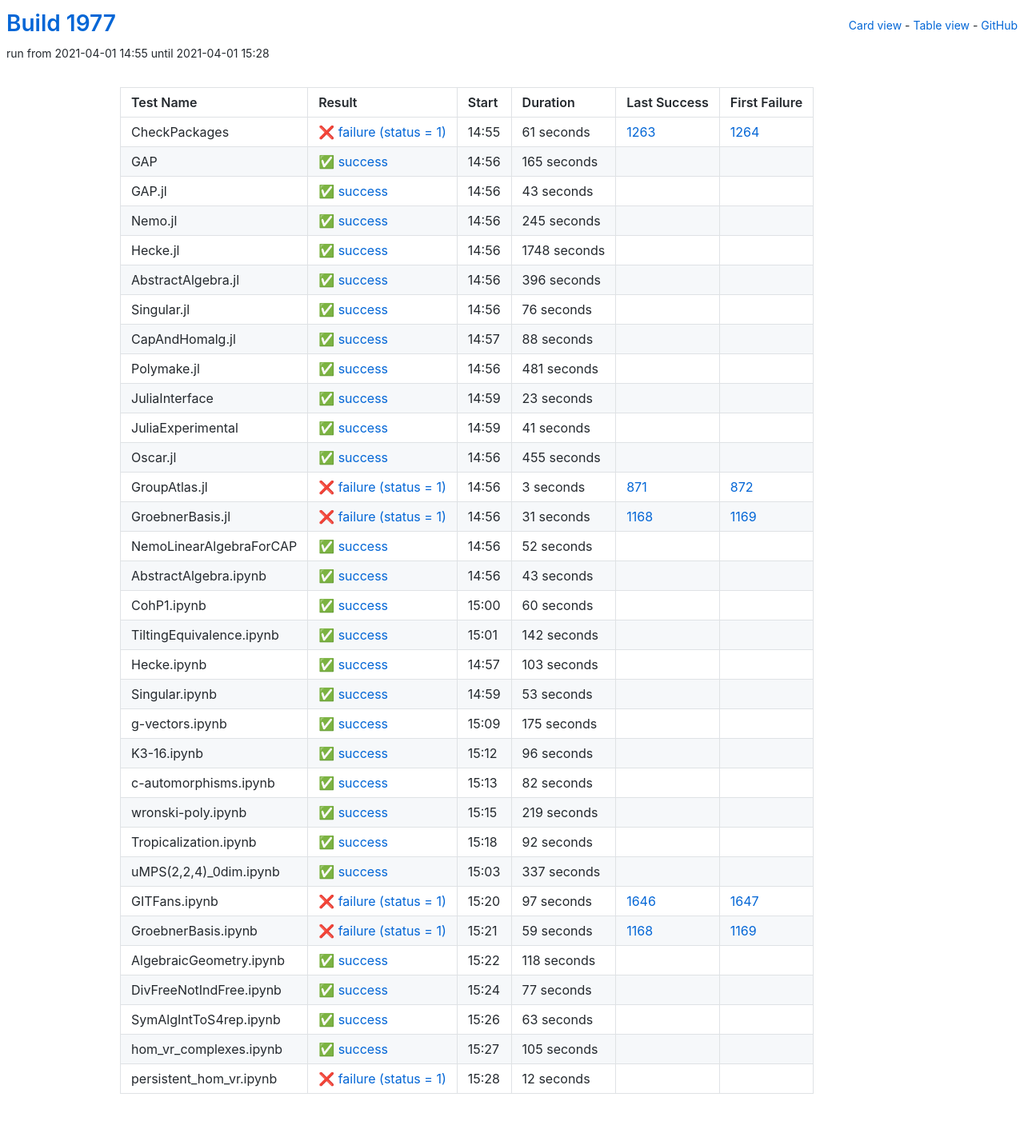
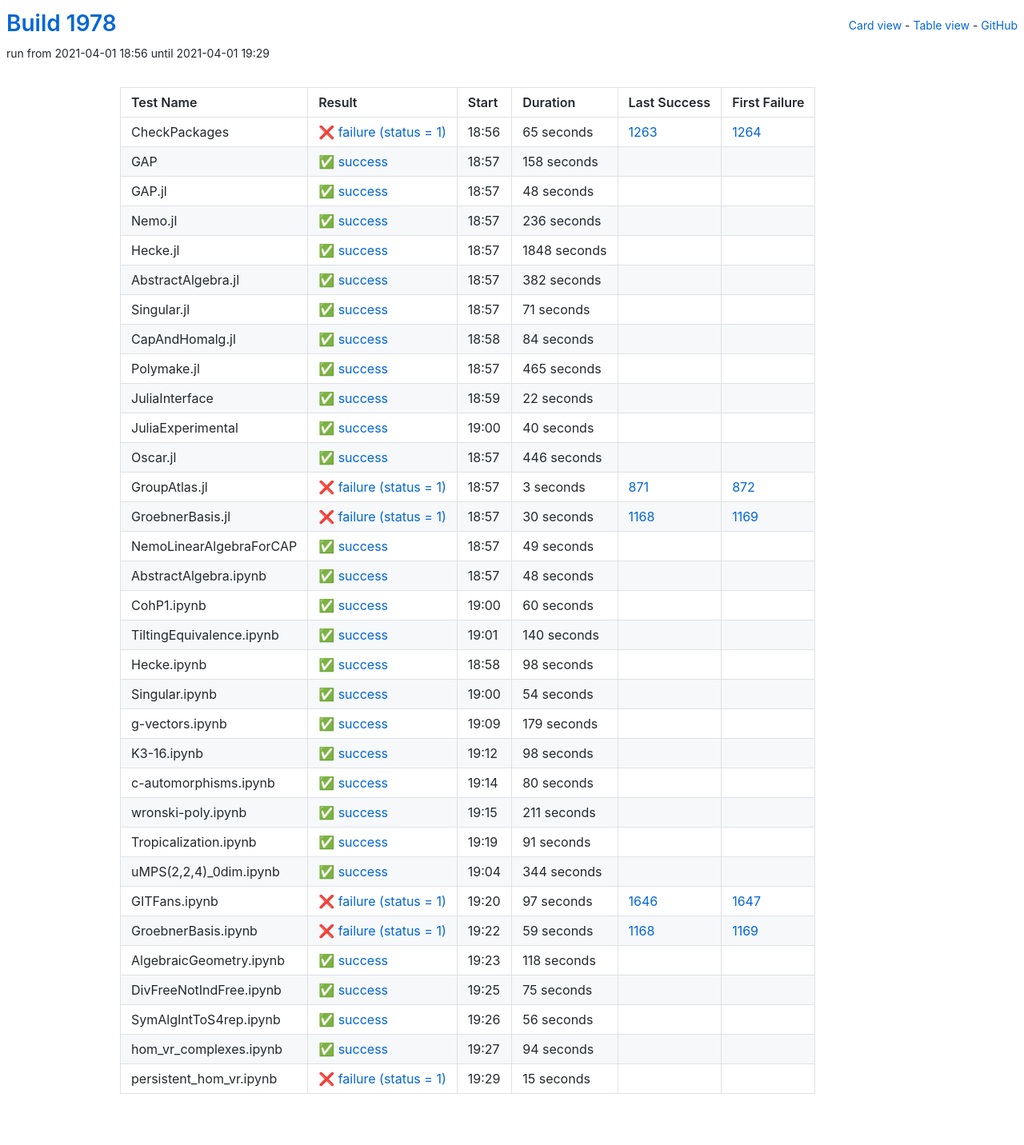
Before and after one commit to oscar-system/oscar-ci-status-stable, a Jekyll site: the page built from table.html, in a window 1280 px wide. Shown: the whole page at 80% size. Built offline with Jekyll 4.4.1, drawn with Linux system fonts in a browser that asks for light colours.

Commit message:
Build #1978

```diff
--- a/_data/ci.yml
+++ b/_data/ci.yml
@@ -1,6 +1,6 @@
 ---
-build: 1977
-build_url: https://oscarci.mathematik.uni-kl.de/job/oscar-stable/1977/
+build: 1978
+build_url: https://oscarci.mathematik.uni-kl.de/job/oscar-stable/1978/
 job: oscar-stable
 organization: oscar-system
 repo: oscar-ci-status-stable
@@ -8,152 +8,152 @@ repourl: https://github.com/oscar-system/oscar-ci-status-stable
 tests:
 - name: CheckPackages
   id: checkpackages
-  log: https://oscarci.mathematik.uni-kl.de/job/oscar-stable/1977/artifact/logs/build-1977/CheckPackages.log
-  start: 2021-04-01 14:55
+  log: https://oscarci.mathematik.uni-kl.de/job/oscar-stable/1978/artifact/logs/build-1978/CheckPackages.log
+  start: 2021-04-01 18:56
   success: false
   exitcode: 1
   status: failure
-  duration: 61
+  duration: 65
   last_success: 1263
   last_success_url: https://oscarci.mathematik.uni-kl.de/job/oscar-stable/1263/
   first_failure: 1264
   first_failure_url: https://oscarci.mathematik.uni-kl.de/job/oscar-stable/1264/
 - name: GAP
   id: gap
-  log: https://oscarci.mathematik.uni-kl.de/job/oscar-stable/1977/artifact/logs/build-1977/GAP.log
-  start: 2021-04-01 14:56
+  log: https://oscarci.mathematik.uni-kl.de/job/oscar-stable/1978/artifact/logs/build-1978/GAP.log
+  start: 2021-04-01 18:57
   success: true
   exitcode: 0
   status: success
-  duration: 165
+  duration: 158
   last_success: false
   last_success_url:
   first_failure: false
   first_failure_url:
 - name: GAP.jl
   id: gap-jl
-  log: https://oscarci.mathematik.uni-kl.de/job/oscar-stable/1977/artifact/logs/build-1977/GAP.jl.log
-  start: 2021-04-01 14:56
+  log: https://oscarci.mathematik.uni-kl.de/job/oscar-stable/1978/artifact/logs/build-1978/GAP.jl.log
+  start: 2021-04-01 18:57
   success: true
   exitcode: 0
   status: success
-  duration: 43
+  duration: 48
   last_success: false
   last_success_url:
   first_failure: false
   first_failure_url:
 - name: Nemo.jl
   id: nemo-jl
-  log: https://oscarci.mathematik.uni-kl.de/job/oscar-stable/1977/artifact/logs/build-1977/Nemo.jl.log
-  start: 2021-04-01 14:56
+  log: https://oscarci.mathematik.uni-kl.de/job/oscar-stable/1978/artifact/logs/build-1978/Nemo.jl.log
+  start: 2021-04-01 18:57
   success: true
   exitcode: 0
   status: success
-  duration: 245
+  duration: 236
   last_success: false
   last_success_url:
   first_failure: false
   first_failure_url:
 - name: Hecke.jl
   id: hecke-jl
-  log: https://oscarci.mathematik.uni-kl.de/job/oscar-stable/1977/artifact/logs/build-1977/Hecke.jl.log
-  start: 2021-04-01 14:56
+  log: https://oscarci.mathematik.uni-kl.de/job/oscar-stable/1978/artifact/logs/build-1978/Hecke.jl.log
+  start: 2021-04-01 18:57
   success: true
   exitcode: 0
   status: success
-  duration: 1748
+  duration: 1848
   last_success: false
   last_success_url:
   first_failure: false
   first_failure_url:
 - name: AbstractAlgebra.jl
   id: abstractalgebra-jl
-  log: https://oscarci.mathematik.uni-kl.de/job/oscar-stable/1977/artifact/logs/build-1977/AbstractAlgebra.jl.log
-  start: 2021-04-01 14:56
+  log: https://oscarci.mathematik.uni-kl.de/job/oscar-stable/1978/artifact/logs/build-1978/AbstractAlgebra.jl.log
+  start: 2021-04-01 18:57
   success: true
   exitcode: 0
   status: success
-  duration: 396
+  duration: 382
   last_success: false
   last_success_url:
   first_failure: false
   first_failure_url:
 - name: Singular.jl
   id: singular-jl
-  log: https://oscarci.mathematik.uni-kl.de/job/oscar-stable/1977/artifact/logs/build-1977/Singular.jl.log
-  start: 2021-04-01 14:56
+  log: https://oscarci.mathematik.uni-kl.de/job/oscar-stable/1978/artifact/logs/build-1978/Singular.jl.log
+  start: 2021-04-01 18:57
   success: true
   exitcode: 0
   status: success
-  duration: 76
+  duration: 71
   last_success: false
   last_success_url:
   first_failure: false
   first_failure_url:
 - name: CapAndHomalg.jl
   id: capandhomalg-jl
-  log: https://oscarci.mathematik.uni-kl.de/job/oscar-stable/1977/artifact/logs/build-1977/CapAndHomalg.jl.log
-  start: 2021-04-01 14:57
+  log: https://oscarci.mathematik.uni-kl.de/job/oscar-stable/1978/artifact/logs/build-1978/CapAndHomalg.jl.log
+  start: 2021-04-01 18:58
   success: true
   exitcode: 0
   status: success
-  duration: 88
+  duration: 84
   last_success: false
   last_success_url:
   first_failure: false
   first_failure_url:
 - name: Polymake.jl
   id: polymake-jl
-  log: https://oscarci.mathematik.uni-kl.de/job/oscar-stable/1977/artifact/logs/build-1977/Polymake.jl.log
-  start: 2021-04-01 14:56
+  log: https://oscarci.mathematik.uni-kl.de/job/oscar-stable/1978/artifact/logs/build-1978/Polymake.jl.log
+  start: 2021-04-01 18:57
   success: true
   exitcode: 0
   status: success
-  duration: 481
+  duration: 465
   last_success: false
   last_success_url:
   first_failure: false
   first_failure_url:
 - name: JuliaInterface
   id: juliainterface
-  log: https://oscarci.mathematik.uni-kl.de/job/oscar-stable/1977/artifact/logs/build-1977/JuliaInterface.log
-  start: 2021-04-01 14:59
+  log: https://oscarci.mathematik.uni-kl.de/job/oscar-stable/1978/artifact/logs/build-1978/JuliaInterface.log
+  start: 2021-04-01 18:59
   success: true
   exitcode: 0
   status: success
-  duration: 23
+  duration: 22
   last_success: false
   last_success_url:
   first_failure: false
   first_failure_url:
 - name: JuliaExperimental
   id: juliaexperimental
-  log: https://oscarci.mathematik.uni-kl.de/job/oscar-stable/1977/artifact/logs/build-1977/JuliaExperimental.log
-  start: 2021-04-01 14:59
+  log: https://oscarci.mathematik.uni-kl.de/job/oscar-stable/1978/artifact/logs/build-1978/JuliaExperimental.log
+  start: 2021-04-01 19:00
   success: true
   exitcode: 0
   status: success
-  duration: 41
+  duration: 40
   last_success: false
   last_success_url:
   first_failure: false
   first_failure_url:
 - name: Oscar.jl
   id: oscar-jl
-  log: https://oscarci.mathematik.uni-kl.de/job/oscar-stable/1977/artifact/logs/build-1977/Oscar.jl.log
-  start: 2021-04-01 14:56
+  log: https://oscarci.mathematik.uni-kl.de/job/oscar-stable/1978/artifact/logs/build-1978/Oscar.jl.log
+  start: 2021-04-01 18:57
   success: true
   exitcode: 0
   status: success
-  duration: 455
+  duration: 446
   last_success: false
   last_success_url:
   first_failure: false
   first_failure_url:
 - name: GroupAtlas.jl
   id: groupatlas-jl
-  log: https://oscarci.mathematik.uni-kl.de/job/oscar-stable/1977/artifact/logs/build-1977/GroupAtlas.jl.log
-  start: 2021-04-01 14:56
+  log: https://oscarci.mathematik.uni-kl.de/job/oscar-stable/1978/artifact/logs/build-1978/GroupAtlas.jl.log
+  start: 2021-04-01 18:57
   success: false
   exitcode: 1
   status: failure
@@ -164,44 +164,44 @@ tests:
   first_failure_url: https://oscarci.mathematik.uni-kl.de/job/oscar-stable/872/
 - name: GroebnerBasis.jl
   id: groebnerbasis-jl
-  log: https://oscarci.mathematik.uni-kl.de/job/oscar-stable/1977/artifact/logs/build-1977/GroebnerBasis.jl.log
-  start: 2021-04-01 14:56
+  log: https://oscarci.mathematik.uni-kl.de/job/oscar-stable/1978/artifact/logs/build-1978/GroebnerBasis.jl.log
+  start: 2021-04-01 18:57
   success: false
   exitcode: 1
   status: failure
-  duration: 31
+  duration: 30
   last_success: 1168
   last_success_url: https://oscarci.mathematik.uni-kl.de/job/oscar-stable/1168/
   first_failure: 1169
   first_failure_url: https://oscarci.mathematik.uni-kl.de/job/oscar-stable/1169/
 - name: NemoLinearAlgebraForCAP
   id: nemolinearalgebraforcap
-  log: https://oscarci.mathematik.uni-kl.de/job/oscar-stable/1977/artifact/logs/build-1977/NemoLinearAlgebraForCAP.log
-  start: 2021-04-01 14:56
+  log: https://oscarci.mathematik.uni-kl.de/job/oscar-stable/1978/artifact/logs/build-1978/NemoLinearAlgebraForCAP.log
+  start: 2021-04-01 18:57
   success: true
   exitcode: 0
   status: success
-  duration: 52
+  duration: 49
   last_success: false
   last_success_url:
   first_failure: false
   first_failure_url:
 - name: AbstractAlgebra.ipynb
   id: abstractalgebra-ipynb
-  log: https://oscarci.mathematik.uni-kl.de/job/oscar-stable/1977/artifact/logs/build-1977/AbstractAlgebra.ipynb.log
-  start: 2021-04-01 14:56
+  log: https://oscarci.mathematik.uni-kl.de/job/oscar-stable/1978/artifact/logs/build-1978/AbstractAlgebra.ipynb.log
+  start: 2021-04-01 18:57
   success: true
   exitcode: 0
   status: success
-  duration: 43
+  duration: 48
   last_success: false
   last_success_url:
   first_failure: false
   first_failure_url:
 - name: CohP1.ipynb
   id: cohp1-ipynb
-  log: https://oscarci.mathematik.uni-kl.de/job/oscar-stable/1977/artifact/logs/build-1977/CohP1.ipynb.log
-  start: 2021-04-01 15:00
+  log: https://oscarci.mathematik.uni-kl.de/job/oscar-stable/1978/artifact/logs/build-1978/CohP1.ipynb.log
+  start: 2021-04-01 19:00
   success: true
   exitcode: 0
   status: success
@@ -212,116 +212,116 @@ tests:
   first_failure_url:
 - name: TiltingEquivalence.ipynb
   id: tiltingequivalence-ipynb
-  log: https://oscarci.mathematik.uni-kl.de/job/oscar-stable/1977/artifact/logs/build-1977/TiltingEquivalence.ipynb.log
-  start: 2021-04-01 15:01
+  log: https://oscarci.mathematik.uni-kl.de/job/oscar-stable/1978/artifact/logs/build-1978/TiltingEquivalence.ipynb.log
+  start: 2021-04-01 19:01
   success: true
   exitcode: 0
   status: success
-  duration: 142
+  duration: 140
   last_success: false
   last_success_url:
   first_failure: false
   first_failure_url:
 - name: Hecke.ipynb
   id: hecke-ipynb
-  log: https://oscarci.mathematik.uni-kl.de/job/oscar-stable/1977/artifact/logs/build-1977/Hecke.ipynb.log
-  start: 2021-04-01 14:57
+  log: https://oscarci.mathematik.uni-kl.de/job/oscar-stable/1978/artifact/logs/build-1978/Hecke.ipynb.log
+  start: 2021-04-01 18:58
   success: true
   exitcode: 0
   status: success
-  duration: 103
+  duration: 98
   last_success: false
   last_success_url:
   first_failure: false
   first_failure_url:
 - name: Singular.ipynb
   id: singular-ipynb
-  log: https://oscarci.mathematik.uni-kl.de/job/oscar-stable/1977/artifact/logs/build-1977/Singular.ipynb.log
-  start: 2021-04-01 14:59
+  log: https://oscarci.mathematik.uni-kl.de/job/oscar-stable/1978/artifact/logs/build-1978/Singular.ipynb.log
+  start: 2021-04-01 19:00
   success: true
   exitcode: 0
   status: success
-  duration: 53
+  duration: 54
   last_success: false
   last_success_url:
   first_failure: false
   first_failure_url:
 - name: g-vectors.ipynb
   id: g-vectors-ipynb
-  log: https://oscarci.mathematik.uni-kl.de/job/oscar-stable/1977/artifact/logs/build-1977/g-vectors.ipynb.log
-  start: 2021-04-01 15:09
+  log: https://oscarci.mathematik.uni-kl.de/job/oscar-stable/1978/artifact/logs/build-1978/g-vectors.ipynb.log
+  start: 2021-04-01 19:09
   success: true
   exitcode: 0
   status: success
-  duration: 175
+  duration: 179
   last_success: false
   last_success_url:
   first_failure: false
   first_failure_url:
 - name: K3-16.ipynb
   id: k3-16-ipynb
-  log: https://oscarci.mathematik.uni-kl.de/job/oscar-stable/1977/artifact/logs/build-1977/K3-16.ipynb.log
-  start: 2021-04-01 15:12
+  log: https://oscarci.mathematik.uni-kl.de/job/oscar-stable/1978/artifact/logs/build-1978/K3-16.ipynb.log
+  start: 2021-04-01 19:12
   success: true
   exitcode: 0
   status: success
-  duration: 96
+  duration: 98
   last_success: false
   last_success_url:
   first_failure: false
   first_failure_url:
 - name: c-automorphisms.ipynb
   id: c-automorphisms-ipynb
-  log: https://oscarci.mathematik.uni-kl.de/job/oscar-stable/1977/artifact/logs/build-1977/c-automorphisms.ipynb.log
-  start: 2021-04-01 15:13
+  log: https://oscarci.mathematik.uni-kl.de/job/oscar-stable/1978/artifact/logs/build-1978/c-automorphisms.ipynb.log
+  start: 2021-04-01 19:14
   success: true
   exitcode: 0
   status: success
-  duration: 82
+  duration: 80
   last_success: false
   last_success_url:
   first_failure: false
   first_failure_url:
 - name: wronski-poly.ipynb
   id: wronski-poly-ipynb
-  log: https://oscarci.mathematik.uni-kl.de/job/oscar-stable/1977/artifact/logs/build-1977/wronski-poly.ipynb.log
-  start: 2021-04-01 15:15
+  log: https://oscarci.mathematik.uni-kl.de/job/oscar-stable/1978/artifact/logs/build-1978/wronski-poly.ipynb.log
+  start: 2021-04-01 19:15
   success: true
   exitcode: 0
   status: success
-  duration: 219
+  duration: 211
   last_success: false
   last_success_url:
   first_failure: false
   first_failure_url:
 - name: Tropicalization.ipynb
   id: tropicalization-ipynb
-  log: https://oscarci.mathematik.uni-kl.de/job/oscar-stable/1977/artifact/logs/build-1977/Tropicalization.ipynb.log
-  start: 2021-04-01 15:18
+  log: https://oscarci.mathematik.uni-kl.de/job/oscar-stable/1978/artifact/logs/build-1978/Tropicalization.ipynb.log
+  start: 2021-04-01 19:19
   success: true
   exitcode: 0
   status: success
-  duration: 92
+  duration: 91
   last_success: false
   last_success_url:
   first_failure: false
   first_failure_url:
 - name: uMPS(2,2,4)_0dim.ipynb
   id: umps-2-2-4-0dim-ipynb
-  log: https://oscarci.mathematik.uni-kl.de/job/oscar-stable/1977/artifact/logs/build-1977/uMPS-2-2-4-_0dim.ipynb.log
-  start: 2021-04-01 15:03
+  log: https://oscarci.mathematik.uni-kl.de/job/oscar-stable/1978/artifact/logs/build-1978/uMPS-2-2-4-_0dim.ipynb.log
+  start: 2021-04-01 19:04
   success: true
   exitcode: 0
   status: success
-  duration: 337
+  duration: 344
   last_success: false
   last_success_url:
   first_failure: false
   first_failure_url:
 - name: GITFans.ipynb
   id: gitfans-ipynb
-  log: https://oscarci.mathematik.uni-kl.de/job/oscar-stable/1977/artifact/logs/build-1977/GITFans.ipynb.log
-  start: 2021-04-01 15:20
+  log: https://oscarci.mathematik.uni-kl.de/job/oscar-stable/1978/artifact/logs/build-1978/GITFans.ipynb.log
+  start: 2021-04-01 19:20
   success: false
   exitcode: 1
   status: failure
@@ -332,8 +332,8 @@ tests:
   first_failure_url: https://oscarci.mathematik.uni-kl.de/job/oscar-stable/1647/
 - name: GroebnerBasis.ipynb
   id: groebnerbasis-ipynb
-  log: https://oscarci.mathematik.uni-kl.de/job/oscar-stable/1977/artifact/logs/build-1977/GroebnerBasis.ipynb.log
-  start: 2021-04-01 15:21
+  log: https://oscarci.mathematik.uni-kl.de/job/oscar-stable/1978/artifact/logs/build-1978/GroebnerBasis.ipynb.log
+  start: 2021-04-01 19:22
   success: false
   exitcode: 1
   status: failure
@@ -344,8 +344,8 @@ tests:
   first_failure_url: https://oscarci.mathematik.uni-kl.de/job/oscar-stable/1169/
 - name: AlgebraicGeometry.ipynb
   id: algebraicgeometry-ipynb
-  log: https://oscarci.mathematik.uni-kl.de/job/oscar-stable/1977/artifact/logs/build-1977/AlgebraicGeometry.ipynb.log
-  start: 2021-04-01 15:22
+  log: https://oscarci.mathematik.uni-kl.de/job/oscar-stable/1978/artifact/logs/build-1978/AlgebraicGeometry.ipynb.log
+  start: 2021-04-01 19:23
   success: true
   exitcode: 0
   status: success
@@ -356,48 +356,48 @@ tests:
   first_failure_url:
 - name: DivFreeNotIndFree.ipynb
   id: divfreenotindfree-ipynb
-  log: https://oscarci.mathematik.uni-kl.de/job/oscar-stable/1977/artifact/logs/build-1977/DivFreeNotIndFree.ipynb.log
-  start: 2021-04-01 15:24
+  log: https://oscarci.mathematik.uni-kl.de/job/oscar-stable/1978/artifact/logs/build-1978/DivFreeNotIndFree.ipynb.log
+  start: 2021-04-01 19:25
   success: true
   exitcode: 0
   status: success
-  duration: 77
+  duration: 75
   last_success: false
   last_success_url:
   first_failure: false
   first_failure_url:
 - name: SymAlgIntToS4rep.ipynb
   id: symalginttos4rep-ipynb
-  log: https://oscarci.mathematik.uni-kl.de/job/oscar-stable/1977/artifact/logs/build-1977/SymAlgIntToS4rep.ipynb.log
-  start: 2021-04-01 15:26
+  log: https://oscarci.mathematik.uni-kl.de/job/oscar-stable/1978/artifact/logs/build-1978/SymAlgIntToS4rep.ipynb.log
+  start: 2021-04-01 19:26
   success: true
   exitcode: 0
   status: success
-  duration: 63
+  duration: 56
   last_success: false
   last_success_url:
   first_failure: false
   first_failure_url:
 - name: hom_vr_complexes.ipynb
   id: hom-vr-complexes-ipynb
-  log: https://oscarci.mathematik.uni-kl.de/job/oscar-stable/1977/artifact/logs/build-1977/hom_vr_complexes.ipynb.log
-  start: 2021-04-01 15:27
+  log: https://oscarci.mathematik.uni-kl.de/job/oscar-stable/1978/artifact/logs/build-1978/hom_vr_complexes.ipynb.log
+  start: 2021-04-01 19:27
   success: true
   exitcode: 0
   status: success
-  duration: 105
+  duration: 94
   last_success: false
   last_success_url:
   first_failure: false
   first_failure_url:
 - name: persistent_hom_vr.ipynb
   id: persistent-hom-vr-ipynb
-  log: https://oscarci.mathematik.uni-kl.de/job/oscar-stable/1977/artifact/logs/build-1977/persistent_hom_vr.ipynb.log
-  start: 2021-04-01 15:28
+  log: https://oscarci.mathematik.uni-kl.de/job/oscar-stable/1978/artifact/logs/build-1978/persistent_hom_vr.ipynb.log
+  start: 2021-04-01 19:29
   success: false
   exitcode: 1
   status: failure
-  duration: 12
+  duration: 15
   last_success: false
   last_success_url:
   first_failure: false
```
Also changed, not shown: README.md.
